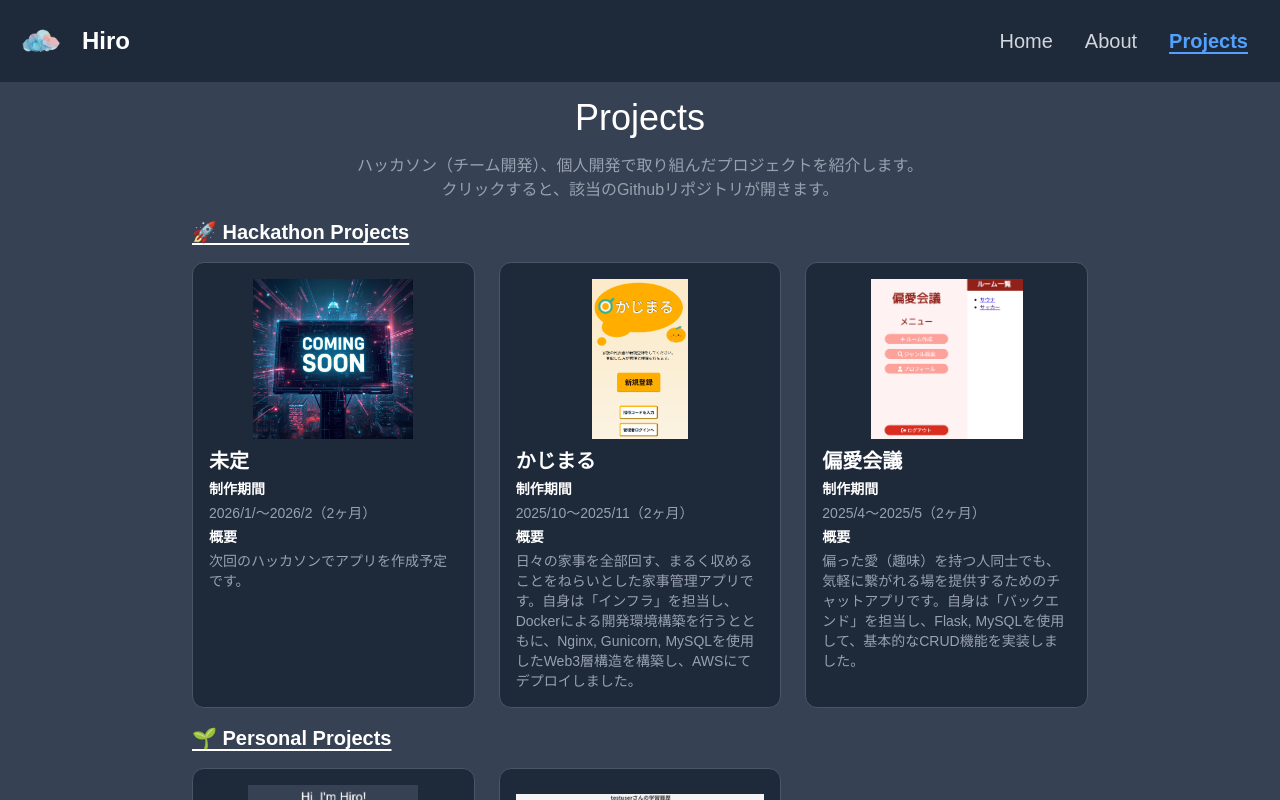
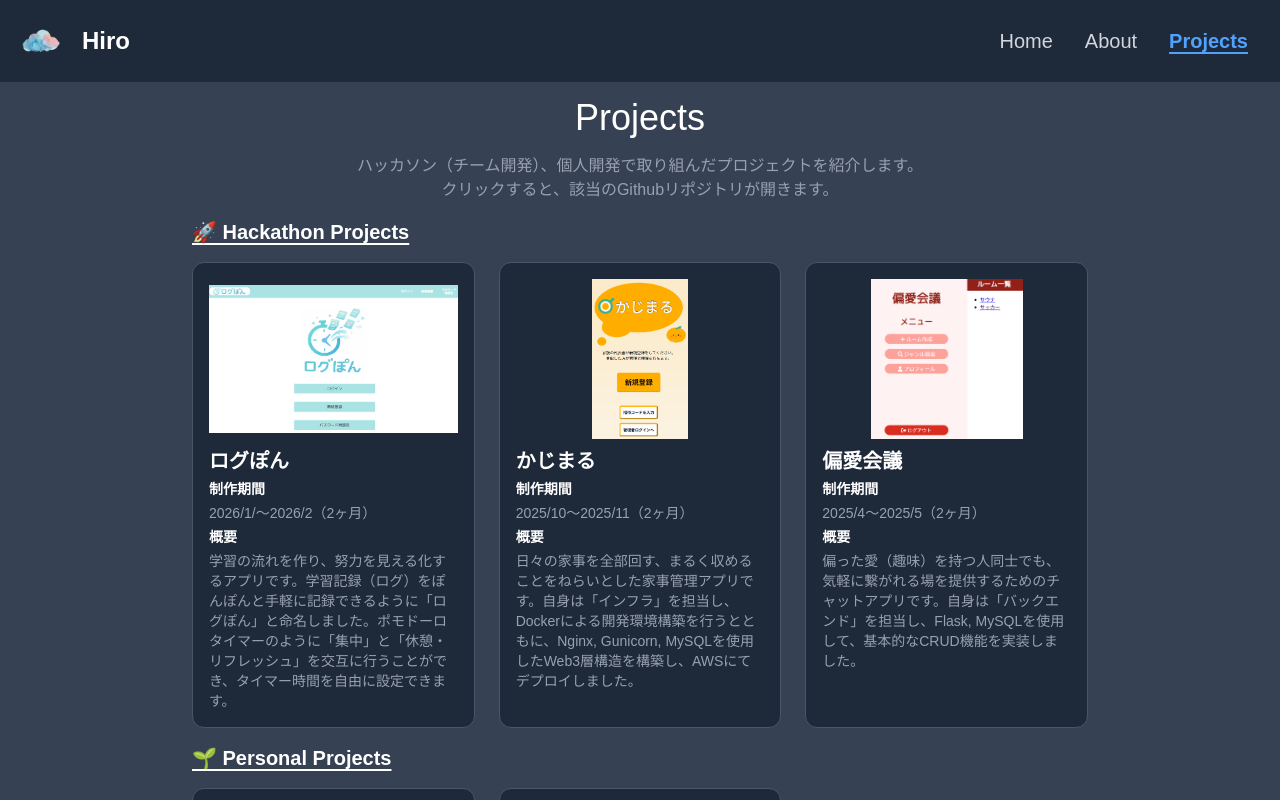
Before and after one commit to hiro-53-RareTECH/Portfolio, a Next.js app: page /projects in a window 1280 px wide. Shown: the top 800 px of the page. Built offline with nearby package versions, Linux system fonts and the light colour scheme.

Commit message:
ハッカソンプロジェクトにログポンを更新

```diff
--- a/app/projects/page.tsx
+++ b/app/projects/page.tsx
@@ -4,11 +4,11 @@ import Card from "../components/projects/Card";
 
 const hackathonProjects = [
   {
-    img: "/projects/comming-soon.png",
-    title: "未定",
-    url: "https://github.com/hiro-53-RareTECH",
+    img: "/projects/logpon.png",
+    title: "ログぽん",
+    url: "https://github.com/hiro-53-RareTECH/logpon",
     term: "2026/1/～2026/2（2ヶ月）",
-    description: "次回のハッカソンでアプリを作成予定です。",
+    description: "学習の流れを作り、努力を見える化するアプリです。学習記録（ログ）をぽんぽんと手軽に記録できるように「ログぽん」と命名しました。ポモドーロタイマーのように「集中」と「休憩・リフレッシュ」を交互に行うことができ、タイマー時間を自由に設定できます。",
   },
   {
     img: "/projects/kajimaru.png",
```
Also changed, not shown: public/projects/logpon.png (added), public/projects/portfolio.png.
